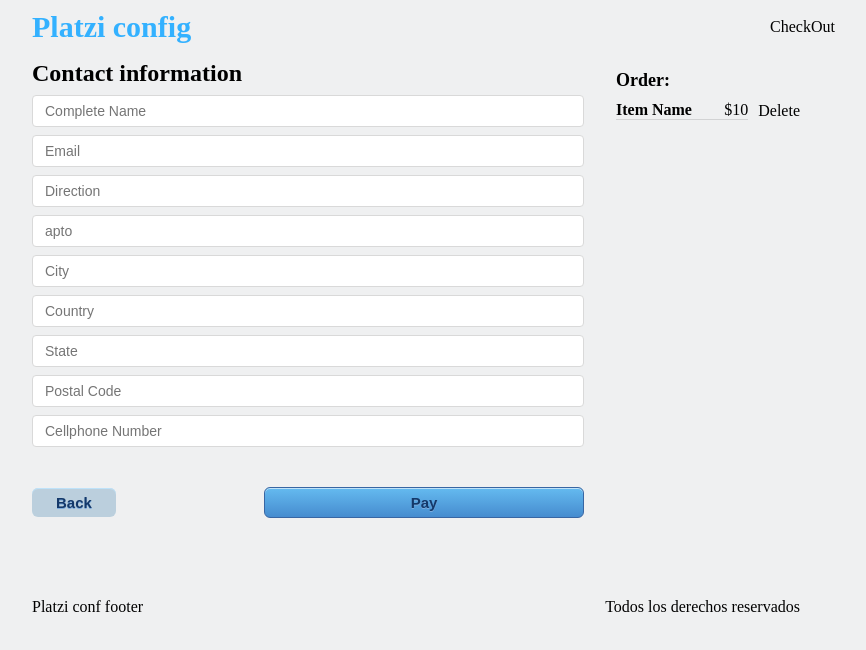
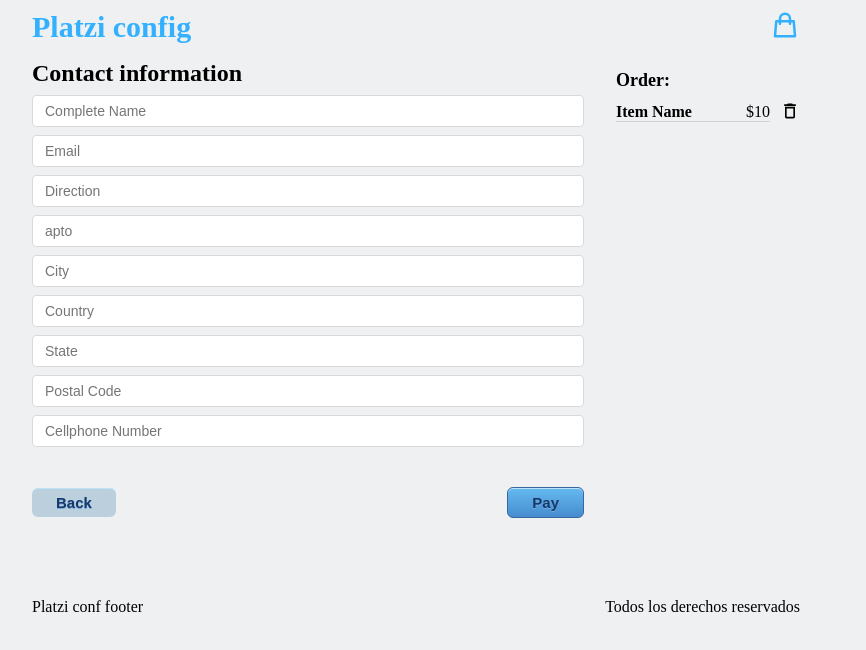
Before and after one commit to RedDiego15/react-platzi-config, a React app: page /checkout/information in a window 1280 px wide. Shown: the top 650 px of the page, without its empty margins (224-1090 px from the left). Built offline with nearby package versions, Linux system fonts and the light colour scheme.

Commit message:
add icons

```diff
--- a/src/components/CheckOutItem.jsx
+++ b/src/components/CheckOutItem.jsx
@@ -1,5 +1,6 @@
-import React from 'react'
-import styled from 'styled-components'
+import React from 'react';
+import styled from 'styled-components';
+import { MdDeleteOutline } from 'react-icons/md';
 
 const CheckOutItemContainer = styled.div`
     display: flex;
@@ -12,18 +13,23 @@
     justify-content: space-between;
     align-items: center;
     width: 100%;
-  border-bottom: 1px solid ${props => props.theme.CheckOutItem__element_border_bottom_color};
+    border-bottom: 1px solid
+        ${(props) => props.theme.CheckOutItem__element_border_bottom_color};
 
     h4 {
-    margin:0
+        margin: 0;
     }
 `;
-const Button = styled.div`
+const Button = styled.button`
     background-color: transparent;
     border: none;
     outline: none;
     margin-left: 10px;
 `;
+const stylesDeleteIcon = {
+    width: '20px',
+    height: '20px',
+};
 const CheckOutItem = () => {
     return (
         <CheckOutItemContainer>
@@ -31,10 +37,11 @@
                 <h4>Item Name</h4>
                 <span>$10</span>
             </CheckOutElement>
-          <Button type="button">Delete</Button>
+            <Button type="button">
+                <MdDeleteOutline style={stylesDeleteIcon} />
+            </Button>
         </CheckOutItemContainer>
+    );
+};
 
-  )
-}
-
-export {CheckOutItem}
+export { CheckOutItem };
--- a/src/components/Header.jsx
+++ b/src/components/Header.jsx
@@ -1,15 +1,17 @@
-import React from 'react'
-import styled from 'styled-components'
+import React from 'react';
+import styled from 'styled-components';
+import { Link } from 'react-router-dom';
+import { HiOutlineShoppingBag } from 'react-icons/hi';
 
 const HeaderContainer = styled.header`
     display: flex;
     justify-content: space-between;
-`
+    align-items: center;
+`;
 const Title = styled.h1`
     cursor: pointer;
     color: #33b1ff;
-
-`
+`;
 const HeaderCheckout = styled.div`
     display: flex;
     justify-content: space-evenly;
@@ -17,17 +19,25 @@
     justify-items: center;
     width: 30px;
     margin: 0 0 0 0.5em;
-`
+`;
+const iconStyle = {
+    width: '30px',
+    height: '30px',
+    color: '#33b1ff',
+};
 const Header = () => {
     return (
         <HeaderContainer>
+            <Link to="home">
                 <Title>Platzi config</Title>
+            </Link>
             <HeaderCheckout>
-            CheckOut
+                <Link to="/checkout">
+                    <HiOutlineShoppingBag style={iconStyle} />
+                </Link>
             </HeaderCheckout>
+        </HeaderContainer>
+    );
+};
 
-    </HeaderContainer>
-  )
-}
-
-export {Header}
+export { Header };
--- a/src/containers/CheckOut.jsx
+++ b/src/containers/CheckOut.jsx
@@ -1,6 +1,8 @@
-import React from 'react'
-import styled from 'styled-components'
-import {CheckOutItem} from '@components/CheckOutItem'
+import React from 'react';
+import styled from 'styled-components';
+import { CheckOutItem } from '@components/CheckOutItem';
+import { Link } from 'react-router-dom';
+
 const CheckOutContainer = styled.div`
     grid-template-columns: 3fr 1fr;
     grid-gap: 2rem;
@@ -8,11 +10,8 @@
     display: grid;
     padding: 0 0 4em 0;
 `;
-const CheckOutContent = styled.div`
-
-`
-const Title = styled.h2`
-`
+const CheckOutContent = styled.div``;
+const Title = styled.h2``;
 const SideBar = styled.div`
     display: flex;
     flex-direction: column;
@@ -38,8 +37,6 @@
     outline: none;
 `;
 
-
-
 const CheckOut = () => {
     return (
         <CheckOutContainer>
@@ -49,12 +46,12 @@
             </CheckOutContent>
             <SideBar>
                 <h3>Total Price: $10</h3>
-        <ButtonSideBar >
-          Continue Order
-        </ButtonSideBar>
+                <Link to="/checkout/information">
+                    <ButtonSideBar>Continue Order</ButtonSideBar>
+                </Link>
             </SideBar>
         </CheckOutContainer>
     );
-}
+};
 
-export {CheckOut}
+export { CheckOut };
--- a/src/containers/Information.jsx
+++ b/src/containers/Information.jsx
@@ -1,7 +1,7 @@
 import React from 'react';
 import styled from 'styled-components';
 import { CheckOutItem } from '@components/CheckOutItem';
-
+import { Link } from 'react-router-dom';
 const InformationContainer = styled.div`
     grid-template-columns: 3fr 1fr;
     grid-gap: 2rem;
@@ -120,8 +120,12 @@
                     </Form>
                 </FormContainer>
                 <ButtonsContainer>
-                    <BackButton>Back</BackButton>
-                    <PayButton>Pay</PayButton>
+                    <Link to="/checkout">
+                        <BackButton>Back</BackButton>
+                    </Link>
+                    <Link to="/checkout/payment">
+                        <PayButton>Pay</PayButton>
+                    </Link>
                 </ButtonsContainer>
             </InformationContent>
             <InformationSideBar>
--- a/src/routes/App.jsx
+++ b/src/routes/App.jsx
@@ -1,28 +1,40 @@
-import React from 'react'
-import { BrowserRouter,Routes,Route } from 'react-router-dom'
-import{CheckOut} from '@containers/CheckOut'
-import {Information} from '@containers/Information'
-import {Success} from '@containers/Success'
-import { NotFound } from '@containers/NotFound'
-import {Home} from '@containers/Home'
-import {Payment} from '@containers/Payment'
-import { Layout } from '@components/Layout'
+import React from 'react';
+import { BrowserRouter, Routes, Route } from 'react-router-dom';
+import { CheckOut } from '@containers/CheckOut';
+import { Information } from '@containers/Information';
+import { Success } from '@containers/Success';
+import { NotFound } from '@containers/NotFound';
+import { Home } from '@containers/Home';
+import { Payment } from '@containers/Payment';
+import { Layout } from '@components/Layout';
 
 const App = () => {
     return (
         <BrowserRouter>
             <Layout>
                 <Routes>
-          <Route exact path="/" element={<Home />} />
+                    <Route exact path="/home" element={<Home />} />
                     <Route exact path="/checkout" element={<CheckOut />} />
-          <Route exact path="/checkout/information" element={<Information />} />
-          <Route exact path="/checkout/payment" element={<Payment />} />
-          <Route exact path="/checkout/success" element={<Success />} />
+                    <Route
+                        exact
+                        path="/checkout/information"
+                        element={<Information />}
+                    />
+                    <Route
+                        exact
+                        path="/checkout/payment"
+                        element={<Payment />}
+                    />
+                    <Route
+                        exact
+                        path="/checkout/success"
+                        element={<Success />}
+                    />
                     <Route exact path="*" element={<NotFound />} />
                 </Routes>
             </Layout>
         </BrowserRouter>
     );
-}
+};
 
-export  {App}
+export { App };
```
Lines whose indentation alone changed are shown as unchanged.
